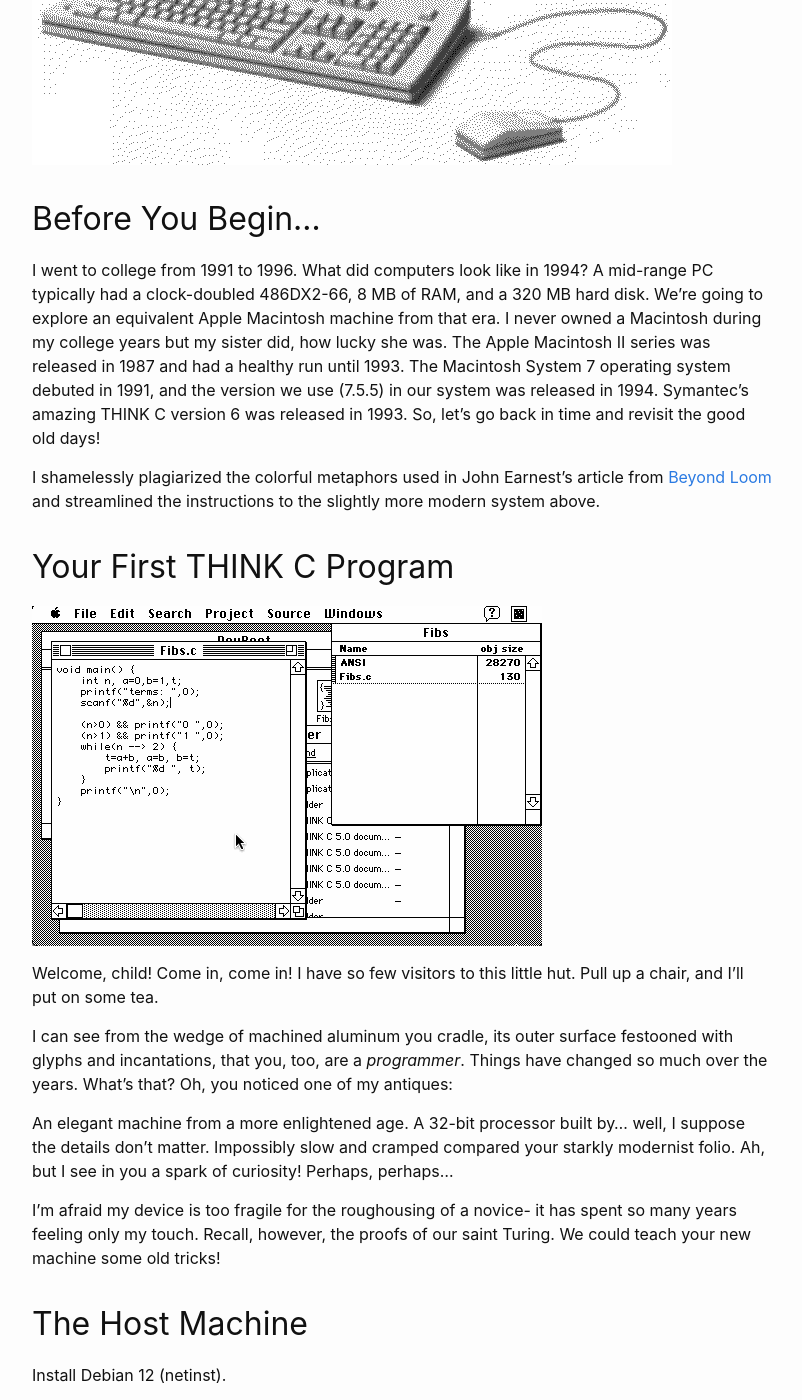
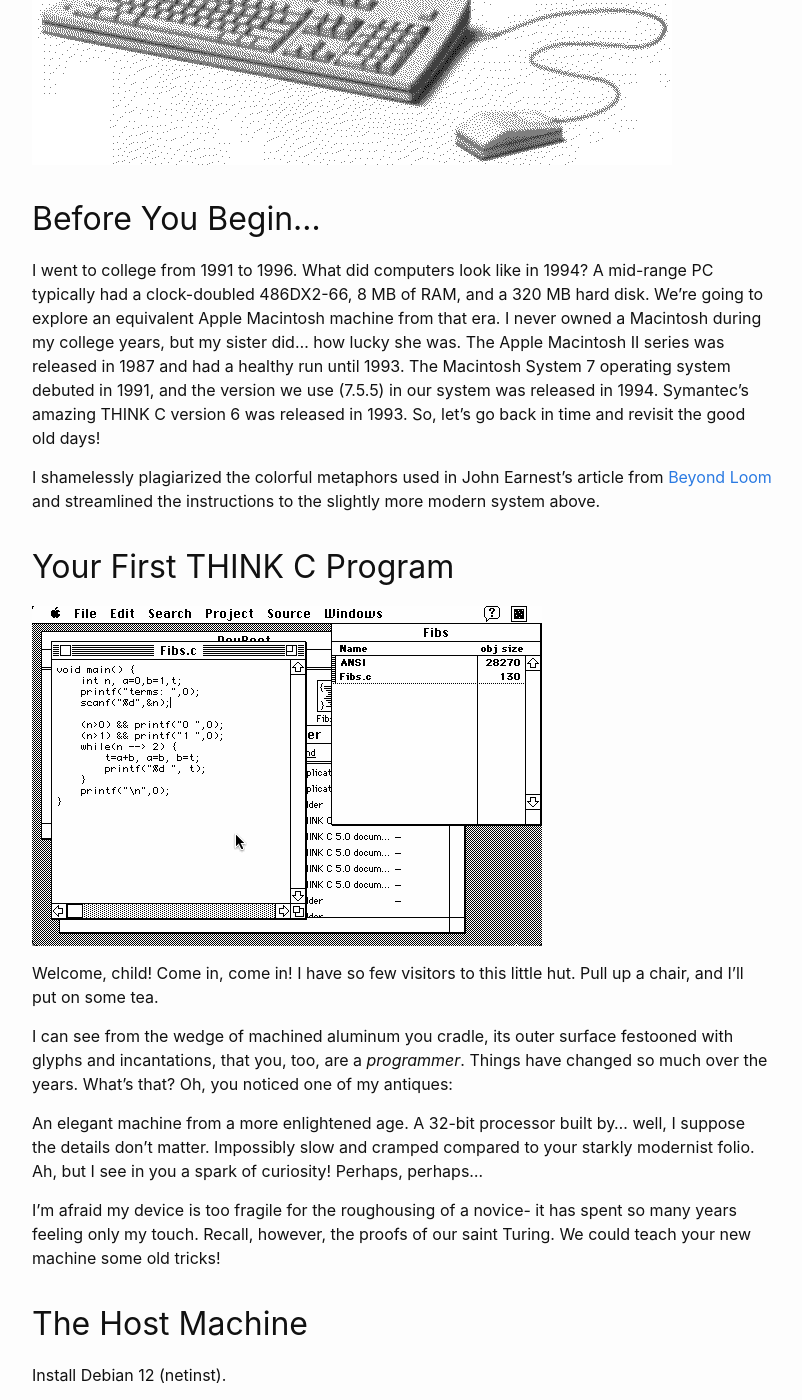
Before and after one commit to ekbann/ekbann.github.io, a Jekyll site: the page built from _posts/2024-03-01-retro-programming-1.md, in a window 1280 px wide and 1400 px high, scrolled down 660 px. Shown: the whole window, without its empty margins (238-1040 px from the left). Built offline with Jekyll 4.4.1, drawn with Linux system fonts in a browser that asks for light colours; some of the changed text lies outside the part shown.

```diff
--- a/_posts/2024-03-01-retro-programming-1.md
+++ b/_posts/2024-03-01-retro-programming-1.md
@@ -10,7 +10,7 @@ categories: macintosh c retro programming
 
 ## Before You Begin...
 
-I went to college from 1991 to 1996. What did computers look like in 1994? A mid-range PC typically had a clock-doubled 486DX2-66, 8 MB of RAM, and a 320 MB hard disk. We're going to explore an equivalent Apple Macintosh machine from that era. I never owned a Macintosh during my college years but my sister did, how lucky she was. The Apple Macintosh II series was released in 1987 and had a healthy run until 1993. The Macintosh System 7 operating system debuted in 1991, and the version we use (7.5.5) in our system was released in 1994. Symantec's amazing THINK C version 6 was released in 1993. So, let's go back in time and revisit the good old days!
+I went to college from 1991 to 1996. What did computers look like in 1994? A mid-range PC typically had a clock-doubled 486DX2-66, 8 MB of RAM, and a 320 MB hard disk. We're going to explore an equivalent Apple Macintosh machine from that era. I never owned a Macintosh during my college years, but my sister did... how lucky she was. The Apple Macintosh II series was released in 1987 and had a healthy run until 1993. The Macintosh System 7 operating system debuted in 1991, and the version we use (7.5.5) in our system was released in 1994. Symantec's amazing THINK C version 6 was released in 1993. So, let's go back in time and revisit the good old days!
 
 I shamelessly plagiarized the colorful metaphors used in John Earnest's article from [Beyond Loom](https://beyondloom.com/blog/thinkc.html) and streamlined the instructions to the slightly more modern system above.
 
@@ -22,7 +22,7 @@ Welcome, child! Come in, come in! I have so few visitors to this little hut. Pul
 
 I can see from the wedge of machined aluminum you cradle, its outer surface festooned with glyphs and incantations, that you, too, are a *programmer*. Things have changed so much over the years. What’s that? Oh, you noticed one of my antiques:
 
-An elegant machine from a more enlightened age. A 32-bit processor built by… well, I suppose the details don’t matter. Impossibly slow and cramped compared your starkly modernist folio. Ah, but I see in you a spark of curiosity! Perhaps, perhaps…
+An elegant machine from a more enlightened age. A 32-bit processor built by… well, I suppose the details don’t matter. Impossibly slow and cramped compared to your starkly modernist folio. Ah, but I see in you a spark of curiosity! Perhaps, perhaps…
 
 I’m afraid my device is too fragile for the roughousing of a novice- it has spent so many years feeling only my touch. Recall, however, the proofs of our saint Turing. We could teach your new machine some old tricks!
 
```
Also changed, not shown: other parts of _posts/2024-03-01-retro-programming-1.md (+3 -3 lines).
